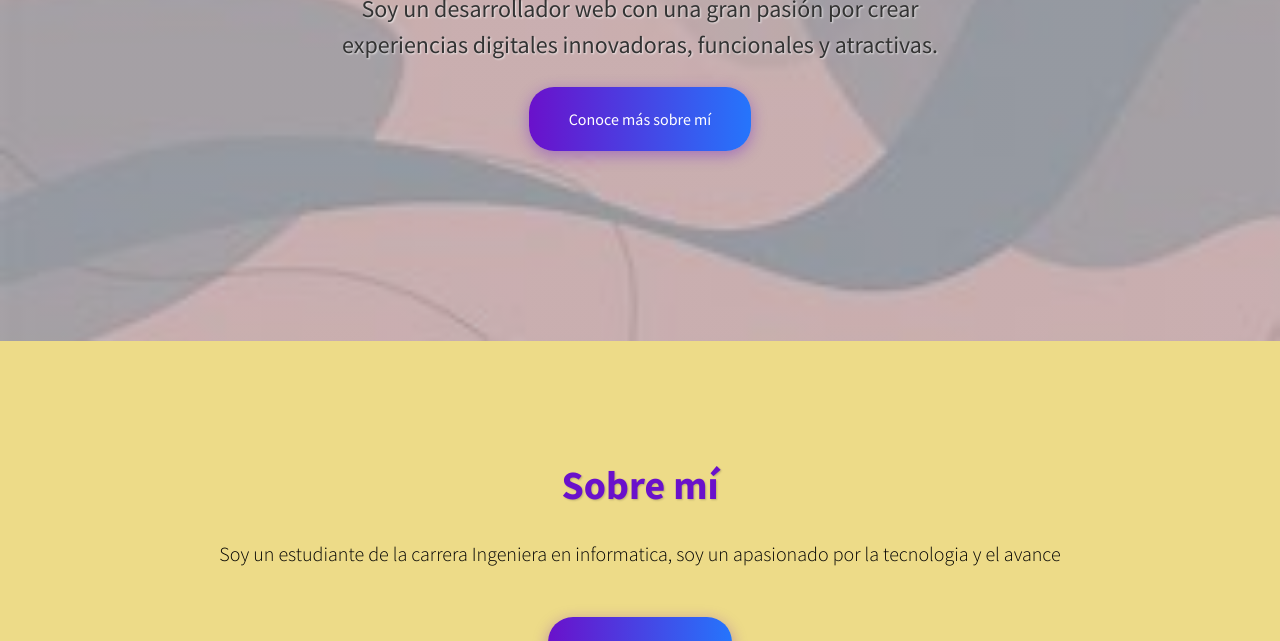
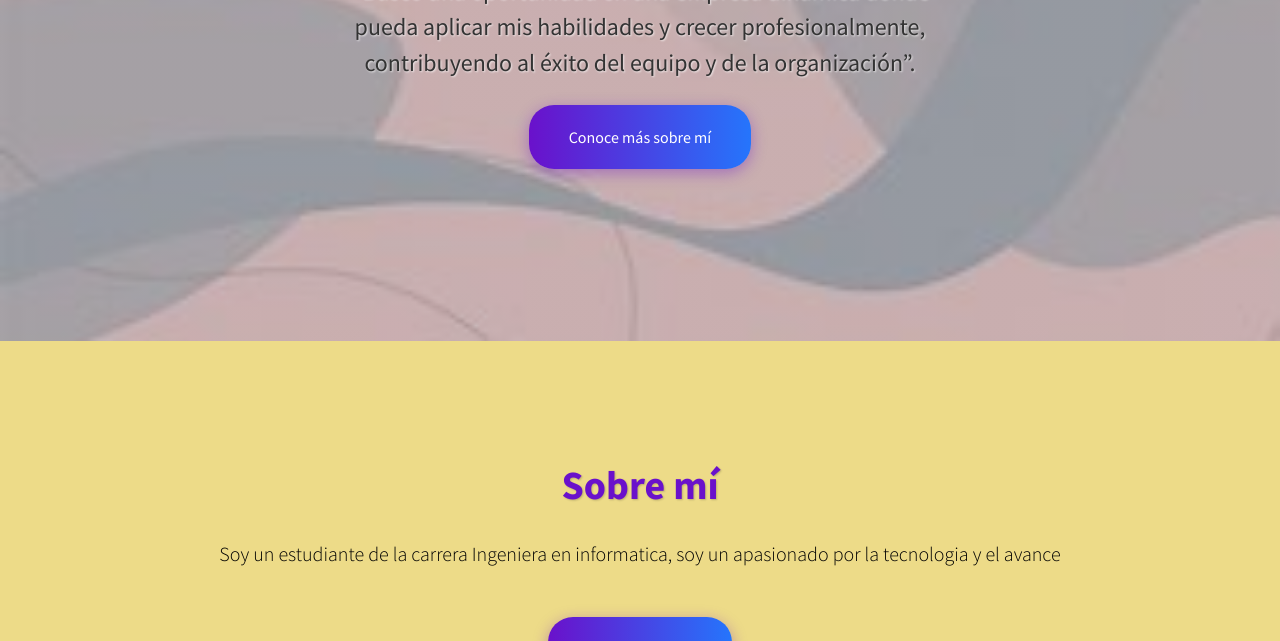
Before and after one commit to rubyssj/portfolio, a plain HTML site: page index.html in a window 1280 px wide. Shown: the part 459-1100 px from the top of the page. Drawn offline with nearby package versions, Linux system fonts and the light colour scheme.

Commit message:
index.html

```diff
--- a/index.html
+++ b/index.html
@@ -40,8 +40,9 @@
                     </div>
           <!-- Descripción debajo de la imagen -->
           <h2 class="section-title">Ruben Roa</h2>
-          <p class="mb-4">Soy un desarrollador web con una gran pasión por crear experiencias digitales innovadoras,
-              funcionales y atractivas.</p>
+          <p class="mb-4">“Busco una oportunidad en una empresa
+dinámica donde pueda aplicar mis habilidades y crecer profesionalmente,
+contribuyendo al éxito del equipo y de la organización”.</p>
 
           <!-- Botón para ir a la sección "About Me" -->
           <a class="btn btn-primary btn-xl btn-custom" href="#about">Conoce más sobre mí </a>
```
